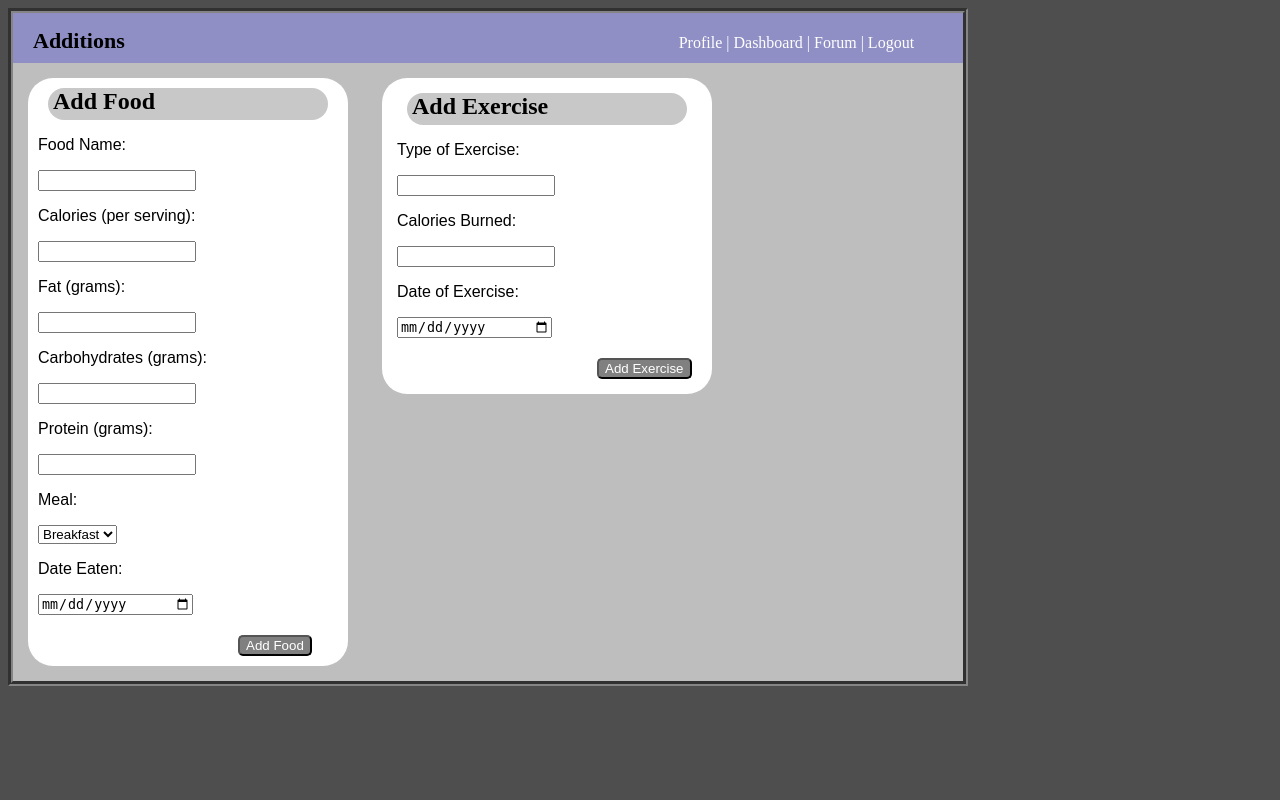
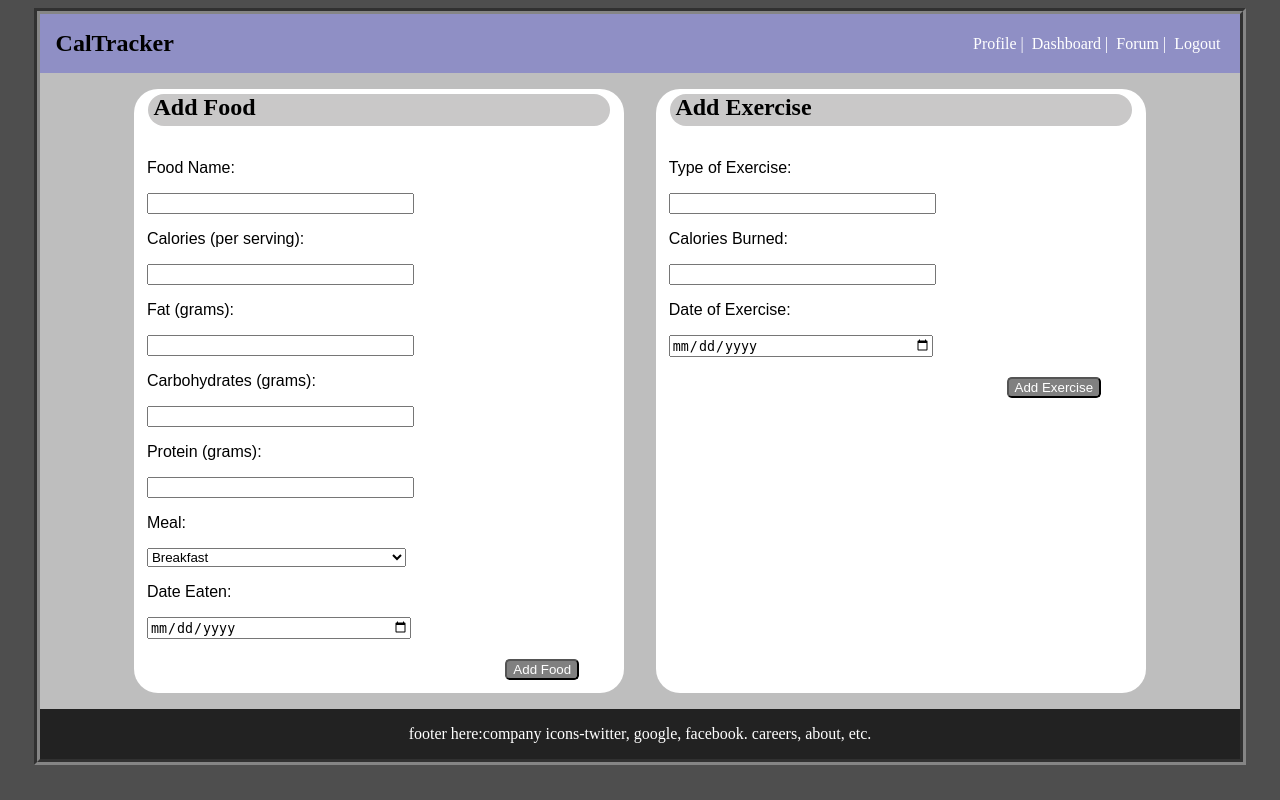
Before and after one commit to Kamernepti/CalTracker, a Django app: page /edit in a window 1280 px wide. Run offline with Django 3.2, Linux system fonts and the light colour scheme.

Commit message:
edit page made responsive, blog url path set up, flex layout of dashboard working

```diff
--- a/tracker_app/static/css/edit.css
+++ b/tracker_app/static/css/edit.css
@@ -1,100 +1,127 @@
+/* Table of contents
+1.global styles
+2. typography
+3. components
+    3.1
+
+*/
+
+/*
+==============
+global styles
+==============
+  */
+
+:root{
+    font-size: 1 em;
+}
+
 body {
     background-color: rgb(78, 78, 78);
 }
 
 #wrapper{
-    width: 950px;
+    display: flex;
+    flex-direction: column;
+    flex-wrap:wrap;
+    width: 95%;
+    margin: auto;
     background-color: rgb(190, 190, 190);
-    border: 5px groove  rgb(133, 133, 133);
+    border: .4rem groove rgb(133, 133, 133);
 }
 
 #nav_bar {
     background-color: rgb(143, 143, 197);
-    height: 50px;
+    height: auto;
+    display: flex;
+    flex-wrap: wrap;
+    align-items: baseline;
+    /* padding: 1.5rem; */
+    max-width: 100%;
 }
 
-#nav_bar > h1 {
-    display: inline-block;
-    margin-right: 550px;
-    font-size: 20px;
-    margin-left: 20px;
-    font-size: 22px;
+#nav_links {
+    display:flex;
+    justify-content: right;
+    margin: 1rem;
+    margin-left:auto;
+    align-self: center;
+}
+
+#add_container {
+    display: flex;
+    font-family: sans-serif;
+    flex-wrap: wrap;
+    justify-content: center;
+}
+
+.additions {
+    width: 40%;
+    max-width: 50%;
+    display: flex;
+    flex-direction: column;
+    background-color: white;
+    padding: .3rem;
+    margin: 1rem;
+    border-radius: 1.5rem;
+}
+
+.form {
+    display:flex;
+    flex-direction: column;
+    width: 90%;
+    margin: .5rem;
 }
 
 
-#nav_bar > a {
-    display: inline;
+footer {
+    background-color: rgb(34, 34, 34);
+    height: auto;
+    display: flex;
+    flex-wrap: wrap;
+    align-items: baseline;
+    width: 100%;
+    color: white;
+    justify-content: center;
+}
+
+
+/* Typography */
+
+#nav_bar > h1 {
+    display: flex;
+    align-self: flex-start;
+    font-size: 1.5rem;
+    margin: 1rem;
+}
+
+#nav_links>a {
     text-decoration: none;
     color: white;
+    margin:.25rem;
 }
 
-#add_food {
-    width: 300px;
-    display: inline-block;
+.additions > h2 {
+    background-color: rgb(201, 200, 200);
+    padding: 0 .3125rem .3125rem .3125rem;
+    margin: 0 .6rem .6rem .6rem;
     vertical-align: top;
-    background-color: white;
-    padding: 10px;
-    margin: 15px;
-    border-radius: 25px;
+    border-radius: 1.5rem;
+    font-family: serif;
 }
 
-/* This isn't showing up for some reason */
-#add_food > h2 {
-    background-color: rgb(201, 200, 200);
-    padding: 0 5px 5px 5px;
-    margin: 0 10px 10px 10px;
-    vertical-align: top;
-    border-radius: 25px;
+
+/* Components */
+
+.form input, select{
+    width: 60%;
 }
 
-#add_food > form > p{
-    font-family: sans-serif;
-}
-
-#add_food > form > input{
-    width: 150px;
-}
-
-#add_food > form > button {
+.form > button {
     display:block;
     background-color: gray;
     color: white;
-    margin-top: 20px;
-    margin-left: 200px;
-    border-radius: 5px;
+    margin-top: 1.25rem;
+    border-radius: .3rem;
+    align-self: flex-end;
 }
-
-#add_exercise {
-    width: 300px;
-    display: inline-block;
-    vertical-align: top;
-    background-color: white;
-    padding: 15px;
-    margin: 15px;
-    border-radius: 25px;
-}
-
-#add_exercise > h2 {
-    background-color: rgb(201, 200, 200);
-    padding: 0 5px 5px 5px;
-    margin: 0 10px 10px 10px;
-    vertical-align: top;
-    border-radius: 25px;
-}
-
-#add_exercise > form > p {
-    font-family: sans-serif;
-}
-
-#add_exercise > form > input {
-    width: 150px;
-}
-
-#add_exercise > form > button {
-    display:block;
-    background-color: gray;
-    color: white;
-    margin-top: 20px;
-    margin-left: 200px;
-    border-radius: 5px;
-}
--- a/tracker_app/templates/edit.html
+++ b/tracker_app/templates/edit.html
@@ -10,16 +10,19 @@
 <body>
     <div id="wrapper">
         <div id="nav_bar">
-            <h1>Additions</h1>
+            <h1>CalTracker</h1>
+            <div id="nav_links">
                 <a href="/profile">Profile  |</a>
                 <a href="/dashboard">Dashboard  |</a>
                 <a href="/forum">Forum  |</a>
                 <a href="/logout">Logout</a>
             </div>
+        </div>
 
-        <div id="add_food">
+        <div id="add_container">
+            <div class="additions">
                 <h2>Add Food</h2>
-            <form action="/create_food" method="post">
+                <form action="/create_food" method="post" class="form">
                 {% csrf_token %}
                     <p>  Food Name:</p>
                     <input type="text" name="food_name">
@@ -51,9 +54,9 @@
                 </form>
             </div>
 
-        <div id="add_exercise">
+            <div class="additions">
                 <h2>Add Exercise</h2>
-            <form action="/add_exercise" method="post">
+                <form action="/add_exercise" method="post" class="form">
                 {% csrf_token %}
                     <p>Type of Exercise:</p>
                     <input type="text" name="exname">
@@ -67,5 +70,11 @@
                     <button type="submit">Add Exercise</button>
             </div>
         </div>
+
+        <footer>
+            <p>footer here:</p>
+            <p>company icons-twitter, google, facebook. careers, about, etc.</p>
+        </footer>
+    </div>
 </body>
 </html>
--- a/tracker_app/urls.py
+++ b/tracker_app/urls.py
@@ -21,4 +21,7 @@ urlpatterns = [
     path('exercises/<int:exercise_id>/destroy', views.remove_exercise),
     path('dashboard/prev_date', views.prev_date),
     path('dashboard/next_date', views.next_date),
+    path('blogs', views.read_blogs),
+    path('add_blog', views.add_blog),
+    path('create_blog', views.create_blog)
 ]
--- a/tracker_app/views.py
+++ b/tracker_app/views.py
@@ -169,6 +169,20 @@ def update_food(request, meal_id):
         newedit.save()
     return redirect('/dashboard')
 
+def read_blogs(request):
+    return render(request, 'blogs.html')
+
+def add_blog(request):
+    return render(request, 'create_blog.html')
+
+def create_blog(request):
+    Blog.objects.create(
+        title = request.session['title'],
+        author = request.session['author'],
+        content= request.session['content'],
+    )
+    return redirect('/blogs')
+
 def forum(request):
     return render(request, 'forum.html')
 
```
Also changed, not shown: tracker_app/models.py (+7 -0 lines), tracker_app/static/css/dash.css (+47 -10 lines), tracker_app/static/css/index.css (+53 -36 lines), tracker_app/templates/blogs.html (+5 -5 lines), tracker_app/templates/create_blog.html (added, +17 -0 lines), tracker_app/templates/dashboard.html (+25 -8 lines), tracker_app/templates/index.html (+14 -1 lines), tracker_app/migrations/0005_blog.py (added). Lines whose indentation alone changed are shown as unchanged.
